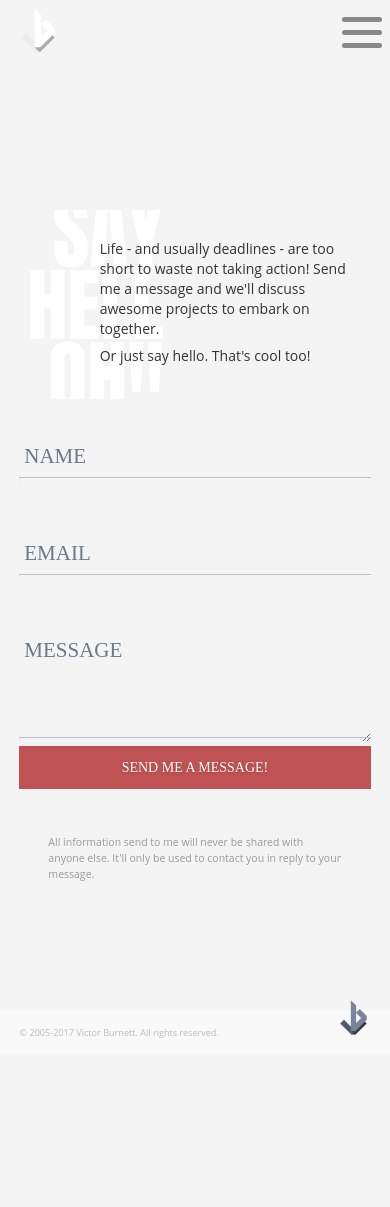
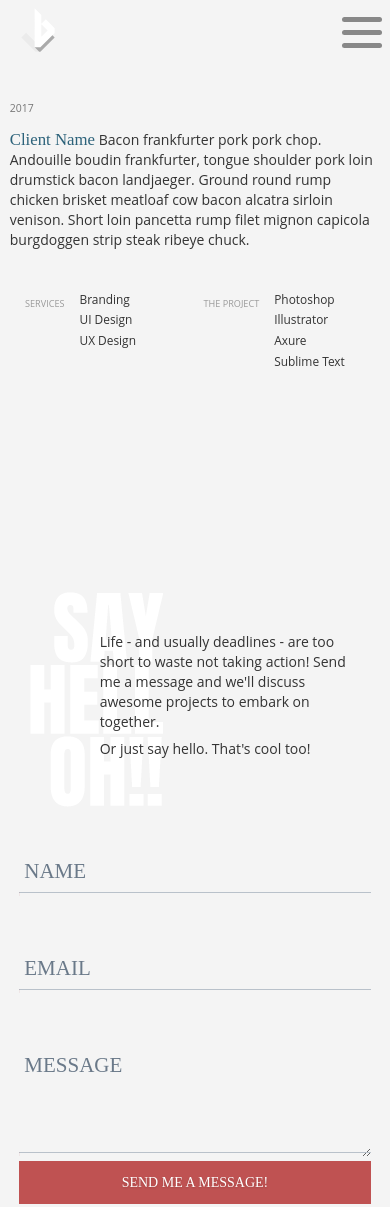
Before and after one commit to vcburnett/vcb17, a PHP site: page /case-study.php in a window 390 px wide. Shown: the top 1207 px of the page. Before the commit the page ends 1054 px from the top, so only its background shows below. Run offline with PHP 8.4, Linux system fonts and the light colour scheme; some libraries are stand-ins or nearby versions.

Commit message:
case study

```diff
--- a/case-study.php
+++ b/case-study.php
@@ -49,7 +49,33 @@
 		</div>
 	</nav>
 
-	<header id="header-portfolio" style="background-image:url('assets/images/temp/hero-image.jpg');"></header>
+	<header id="header-case-study">
+		<div class="cs-info-1">
+			<p>2017</p>
+			<p><span class="txt-client-name">Client Name</span> Bacon frankfurter pork pork chop. Andouille boudin frankfurter, tongue shoulder pork loin drumstick bacon landjaeger. Ground round rump chicken brisket meatloaf cow bacon alcatra sirloin venison. Short loin pancetta rump filet mignon capicola burgdoggen strip steak ribeye chuck.</p>
+		</div>
+		<div class="cs-info-2">
+			<div class="cs-info-left">
+				<p>Services</p>
+			</div>
+			<div class="cs-info-right">
+				<p>Branding</p>
+				<p>UI Design</p>
+				<p>UX Design</p>
+			</div>
+		</div>
+		<div class="cs-info-3">
+			<div class="cs-info-left">
+				<p>The project</p>
+			</div>
+			<div class="cs-info-right">
+				<p>Photoshop</p>
+				<p>Illustrator</p>
+				<p>Axure</p>
+				<p>Sublime Text</p>
+			</div>
+		</div>
+	</header>
 
 	<div class="content-wrapper">
 
--- a/style.css
+++ b/style.css
@@ -677,6 +677,46 @@ header {
 				filter: alpha(opacity=100);
 			}
 
+/* Page : Portfolio Internal */
+#header-case-study {
+	width: 100%;
+	display: block;
+	padding-top: 7em;
+}
+	.cs-info-1, .cs-info-2, .cs-info-3 {
+		width: 30%;
+		display: inline-block;
+		margin: 0 1.25%;
+		vertical-align: top;
+	}
+		.cs-info-1 p:first-child {
+			font-size: .75em;
+			color: #777;
+			margin-bottom: 1em;
+		}
+		.cs-info-1 span.txt-client-name {
+			font-family: "Bitter", serif;
+			font-size: 1.2em;
+			line-height: 1.25em;
+			color: #2c627a;
+		}
+		.cs-info-left {
+			font-size: .65em;
+			text-transform: uppercase;
+			color: #999;
+			width: 	120px;
+			text-align: right;
+			display: inline-block;
+			vertical-align: top;
+			padding: .25em 1.25em 0 0;
+		}
+		.cs-info-right {
+			width: calc(94% - 120px);
+			display: inline-block;
+			margin-right: 4%;
+			vertical-align: top;
+		}
+
 /* Contact */
 #contact {
 	width: 94%;
@@ -923,6 +963,17 @@ footer {
 				.a-service-thumb {
 					max-width: 100px;
 				}
+
+	.cs-info-1 {
+		width: 95%;
+		display: block;
+		margin: 0 auto 3em;
+	}
+	.cs-info-2,
+	.cs-info-3 {
+		width: 46%;
+		margin: 0 1.5%;
+	}
 }
 
 @media screen and (max-width: 680px) {
@@ -935,6 +986,7 @@ footer {
 	}
 		#contact .section-intro {
 			width: 96%;
+			padding: 13% 3% 13% 22%;
 		}
 
 	#portfolio-slider {
@@ -1121,6 +1173,15 @@ footer {
 		margin: .5%;
 	}
 
+	.cs-info-left {
+		width: 	70px;
+	}
+	.cs-info-right {
+		font-size: .85em;
+		line-height: 1.25em;
+		width: calc(94% - 80px);
+	}
+
 }
 
 @media screen and (max-width: 460px) {
```
